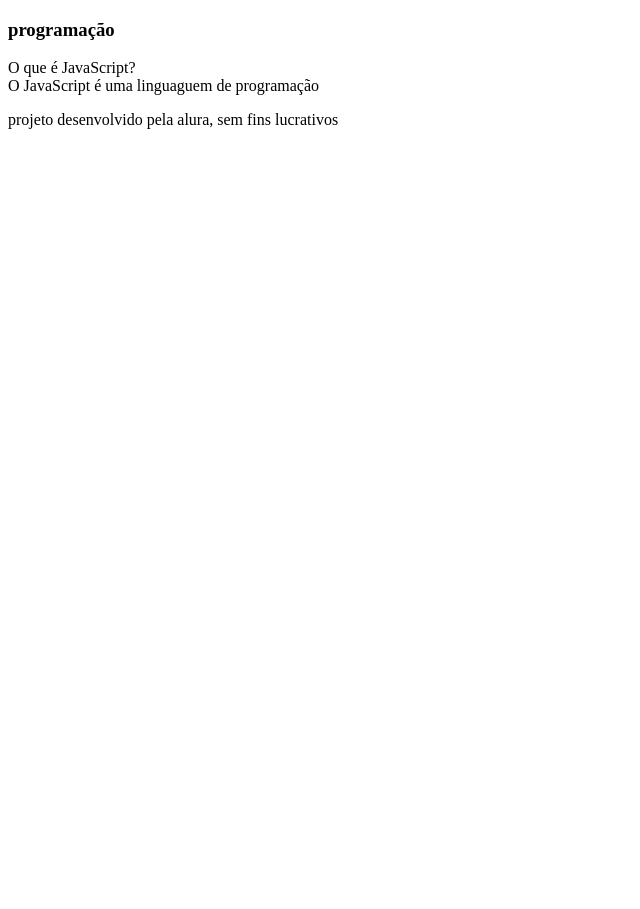
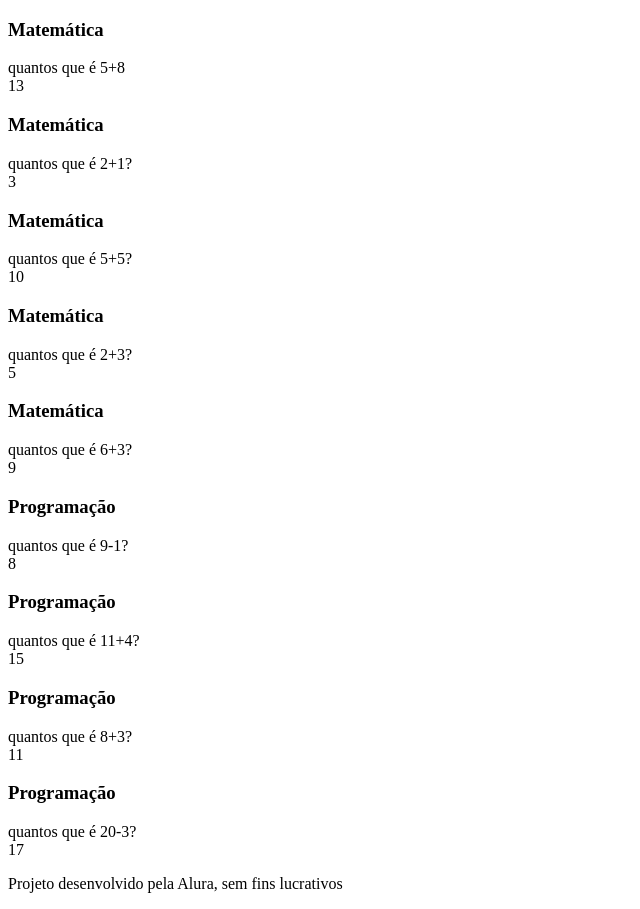
Before and after one commit to kevillyn09/flashcards, a plain HTML site: page index.html in a window 1280 px wide. Shown: the whole page, without its empty margins (0-640 px from the left). Before the commit the page ends 800 px from the top, so only its background shows below. Drawn offline with Linux system fonts and the light colour scheme.

Commit message:
perguntas

```diff
--- a/index.html
+++ b/index.html
@@ -3,22 +3,91 @@
 <head>
     <meta charset="UTF-8">
     <meta name="viewport" content="width=device-width, initial-scale=1.0">
-    <title>flashcards</title>
+    <title>Flashcards</title>
 </head>
 <body>
+
 <main>
     <section id="container">
+
         <article class="cartao">
             <div class="cartao__conteudo">
-                    <h3>programação</h3>
-                    <div class="cartao__conteudo__pergunta"> O que é JavaScript?</div>
-                    <DIv class="cartao__conteudo__resposta">O JavaScript é uma linguaguem de programação</DIv>
+                <h3>Matemática</h3>
+                <div class="cartao__conteudo__pergunta">quantos que é 5+8</div>
+                <div class="cartao__conteudo__resposta">13</div>
             </div>
         </article>
+
+        <article class="cartao">
+            <div class="cartao__conteudo">
+                <h3>Matemática</h3>
+                <div class="cartao__conteudo__pergunta">quantos que é 2+1?</div>
+                <div class="cartao__conteudo__resposta">3</div>
+            </div>
+        </article>
+
+        <article class="cartao">
+            <div class="cartao__conteudo">
+                <h3>Matemática</h3>
+                <div class="cartao__conteudo__pergunta">quantos que é 5+5?</div>
+                <div class="cartao__conteudo__resposta">10</div>
+            </div>
+        </article>
+
+        <article class="cartao">
+            <div class="cartao__conteudo">
+                <h3>Matemática</h3>
+                <div class="cartao__conteudo__pergunta">quantos que é 2+3?</div>
+                <div class="cartao__conteudo__resposta">5</div>
+            </div>
+        </article>
+
+        <article class="cartao">
+            <div class="cartao__conteudo">
+                <h3>Matemática</h3>
+                <div class="cartao__conteudo__pergunta">quantos que é 6+3?</div>
+                <div class="cartao__conteudo__resposta">9</div>
+            </div>
+        </article>
+
+        <article class="cartao">
+            <div class="cartao__conteudo">
+                <h3>Programação</h3>
+                <div class="cartao__conteudo__pergunta">quantos que é 9-1?</div>
+                <div class="cartao__conteudo__resposta">8</div>
+            </div>
+        </article>
+
+        <article class="cartao">
+            <div class="cartao__conteudo">
+                <h3>Programação</h3>
+                <div class="cartao__conteudo__pergunta">quantos que é 11+4?</div>
+                <div class="cartao__conteudo__resposta">15</div>
+            </div>
+        </article>
+
+        <article class="cartao">
+            <div class="cartao__conteudo">
+                <h3>Programação</h3>
+                <div class="cartao__conteudo__pergunta">quantos que é 8+3?</div>
+                <div class="cartao__conteudo__resposta">11</div>
+            </div>
+        </article>
+
+        <article class="cartao">
+            <div class="cartao__conteudo">
+                <h3>Programação</h3>
+                <div class="cartao__conteudo__pergunta">quantos que é 20-3?</div>
+                <div class="cartao__conteudo__resposta">17</div>
+            </div>
+        </article>
+
     </section>
 </main>
+
 <footer>
-        <p>projeto desenvolvido pela alura, sem fins lucrativos</p>
+    <p>Projeto desenvolvido pela Alura, sem fins lucrativos</p>
 </footer>
+
 </body>
 </html>
```
Lines whose indentation alone changed are shown as unchanged.
